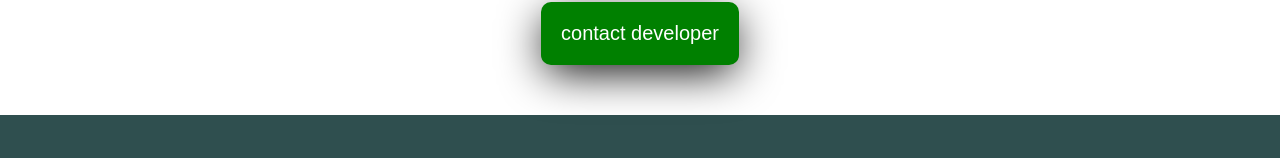
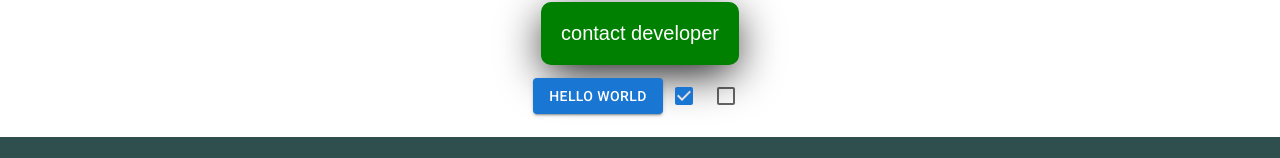
Before and after one commit to juwel26/portfolio, a React (Create React App) app: page / in a window 1280 px wide. Shown: the part 451-609 px from the top of the page. Built offline with nearby package versions, Linux system fonts and the light colour scheme.

Commit message:
matarial ui add

```diff
--- a/public/index.html
+++ b/public/index.html
@@ -12,6 +12,15 @@
     <link rel="apple-touch-icon" href="%PUBLIC_URL%/logo192.png" />
 
     <link rel="manifest" href="%PUBLIC_URL%/manifest.json" />
+    <link
+  rel="stylesheet"
+  href="https://fonts.googleapis.com/css?family=Roboto:300,400,500,700&display=swap"
+/>
+
+<link
+  rel="stylesheet"
+  href="https://fonts.googleapis.com/icon?family=Material+Icons"
+/>
 
     <title>portfolio</title>
   </head>
--- a/src/index.js
+++ b/src/index.js
@@ -1,18 +1,26 @@
 import React from 'react';
 import ReactDOM from 'react-dom';
-import './index.css';
+ import './index.css';
+ import {Checkbox} from '@mui/material'
+import {Button} from '@mui/material/';
+
 
 
     //  welcome sms
     let currntdate = new Date();
     currntdate = currntdate.getHours();
 
+    const label = { inputProps: { 'aria-label': 'Checkbox demo' } };
 const img = 'https://picsum.photos/200/300';
 const img2 = 'https://picsum.photos/210/300';
 const img3 = 'https://picsum.photos/230/300';
 
 let getting ='';
 const csss = {};
+
+
+
+
 
 
 if(currntdate >= 1 && currntdate < 12){
@@ -40,6 +48,11 @@
   </a>
   <br/>
 
+  <Button variant="contained">Hello World</Button>
+  <Checkbox {...label} defaultChecked />
+<Checkbox {...label} />
+
+
 
 
 
```
Also changed, not shown: package.json (+7 -2 lines), src/index.css (line endings or trailing spaces), 1 other file (tests, documents, lock files or other folders).
